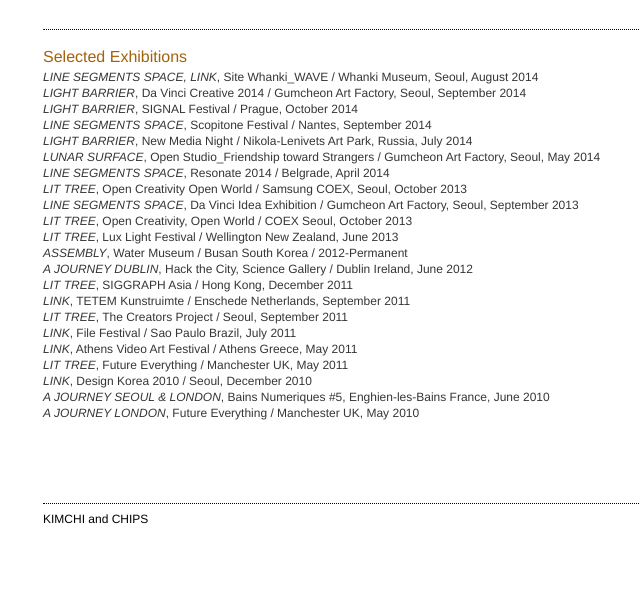
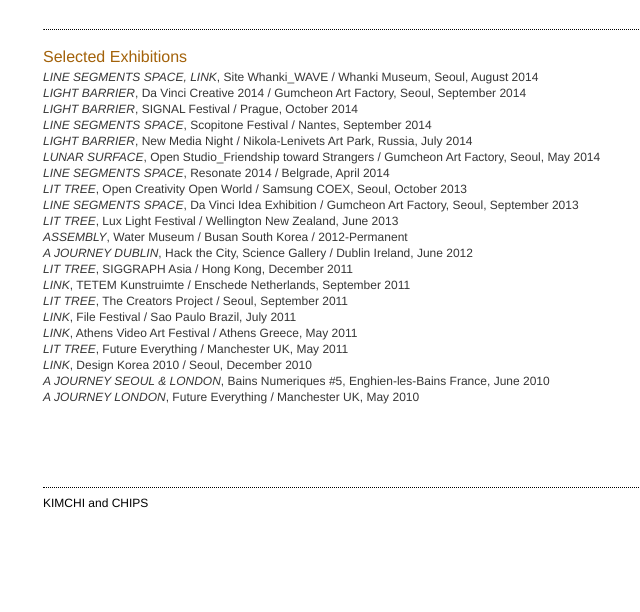
Before and after one commit to elliotwoods/Website.KimchiAndChips, a PHP site: page /about.php in a window 1280 px wide. Shown: the part 746-1358 px from the top of the page, without its empty margins (87-727 px from the left). After the commit the page ends 1254 px from the top, so only its background shows below. Run offline with PHP 8.4, Linux system fonts and the light colour scheme; data that the repository does not hold is empty.

Commit message:
fix error on selected exhibition

```diff
--- a/about.php
+++ b/about.php
@@ -82,7 +82,6 @@
                         <i>LINE SEGMENTS SPACE</i>, Resonate 2014 / Belgrade, April 2014<br />
                         <i>LIT TREE</i>, Open Creativity Open World / Samsung COEX, Seoul, October 2013<br />
                         <i>LINE SEGMENTS SPACE</i>, Da Vinci Idea Exhibition / Gumcheon Art Factory, Seoul, September 2013<br />
-                        <i>LIT TREE</i>, Open Creativity, Open World / COEX Seoul, October 2013<br />
                         <i>LIT TREE</i>, Lux Light Festival / Wellington New Zealand, June 2013<br />
                         <i>ASSEMBLY</i>, Water Museum / Busan South Korea / 2012-Permanent<br />
                         <i>A JOURNEY DUBLIN</i>, Hack the City, Science Gallery / Dublin Ireland, June 2012<br />
```
